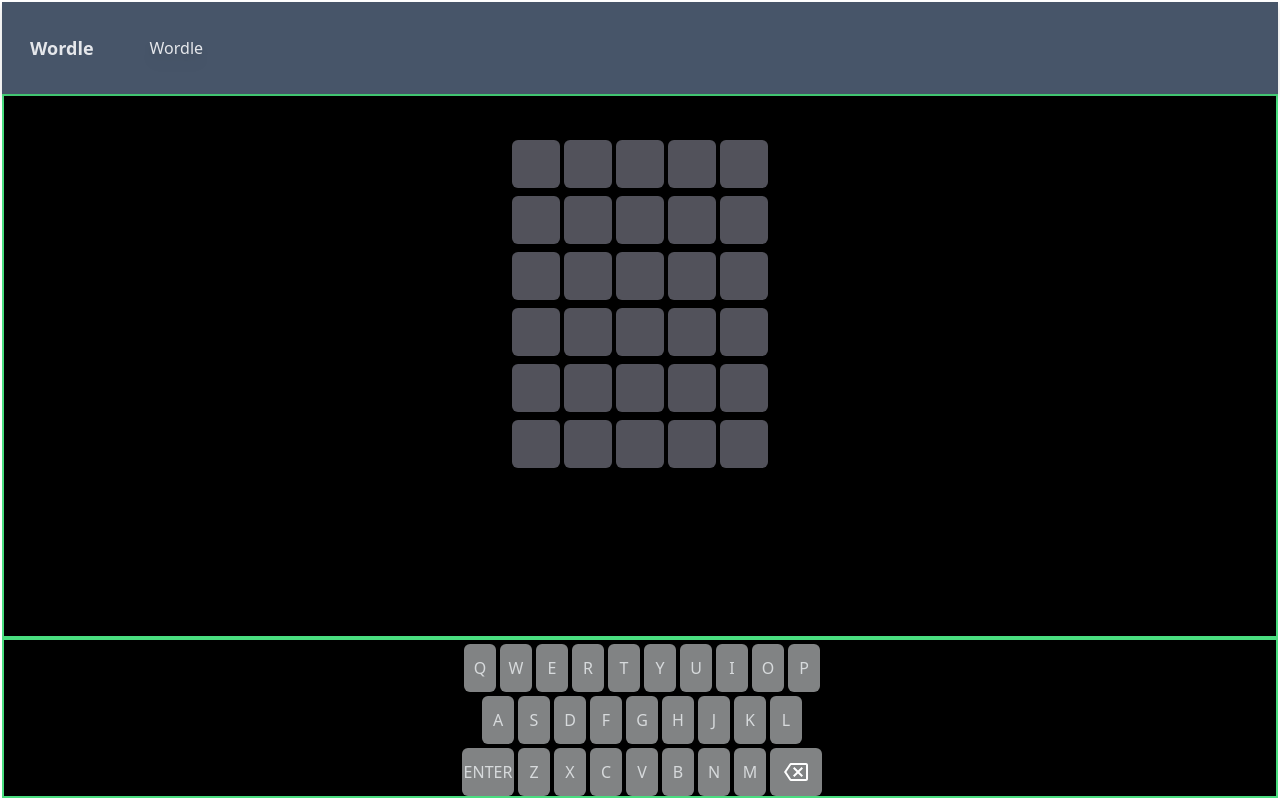
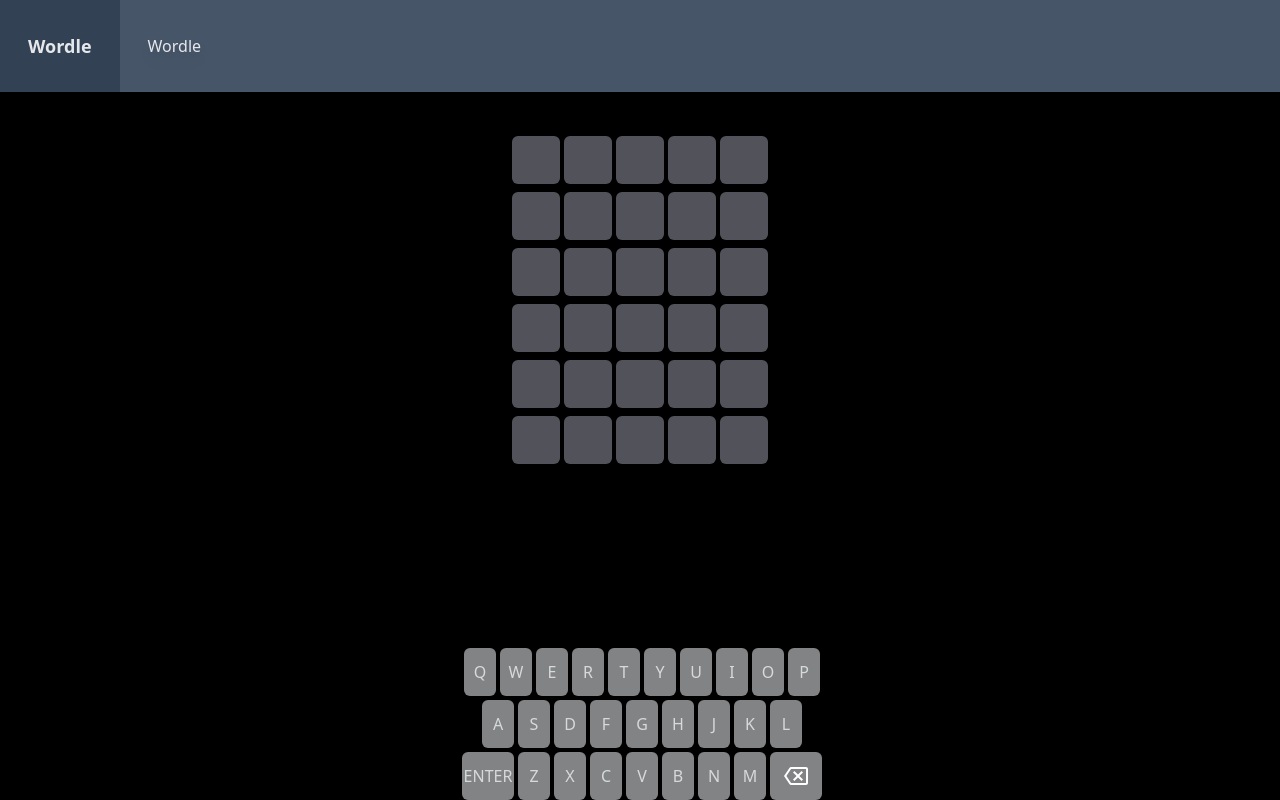
Before and after one commit to benbrauns/django-wordle, a Django app: page / in a window 1280 px wide. Run offline with Django 4.2, Linux system fonts and the light colour scheme; style sheets or scripts are compiled from the project's sources; some libraries are stand-ins or nearby versions.

Commit message:
accidentally left borders on, removed them

```diff
--- a/theme/templates/base.html
+++ b/theme/templates/base.html
@@ -1,7 +1,7 @@
 {% load static tailwind_tags %}
 <!DOCTYPE html>
 <html lang="en" class="bg-black">
-	<div class="min-h-screen w-full flex flex-col items-bottom justify-between border-2 border-white">
+	<div class="min-h-screen w-full flex flex-col items-bottom justify-between">
 		<head class="">
 			<title>Django Tailwind</title>
 			<meta charset="UTF-8">
--- a/theme/templates/game.html
+++ b/theme/templates/game.html
@@ -2,7 +2,7 @@
 
 {% block main_body %}
 {% comment %} <div class="flex flex-col h-full w-full fixed bottom-0 border-2 border-red-400"> {% endcomment %}
-    <div id="cells"class="py-10 flex flex-col flex-auto w-100 border-2 border-green-400">
+    <div id="cells"class="py-10 flex flex-col flex-auto w-100">
         <div id="row-1" class="py-1 flex space-x-1 place-content-center">
             <div class="flex gamecell">
                 <p id="letter-11"></p>
@@ -109,7 +109,7 @@
 
     <div id="keyboard-spacer" class=""></div>
 
-    <div id="keyboard" class="keyboard border-2 border-green-400">
+    <div id="keyboard" class="keyboard">
         <div id="top-row" class="flex keyRow">
             <div class="key">
                 <button id="letter-Q" class="keyButton">Q</button>
```
